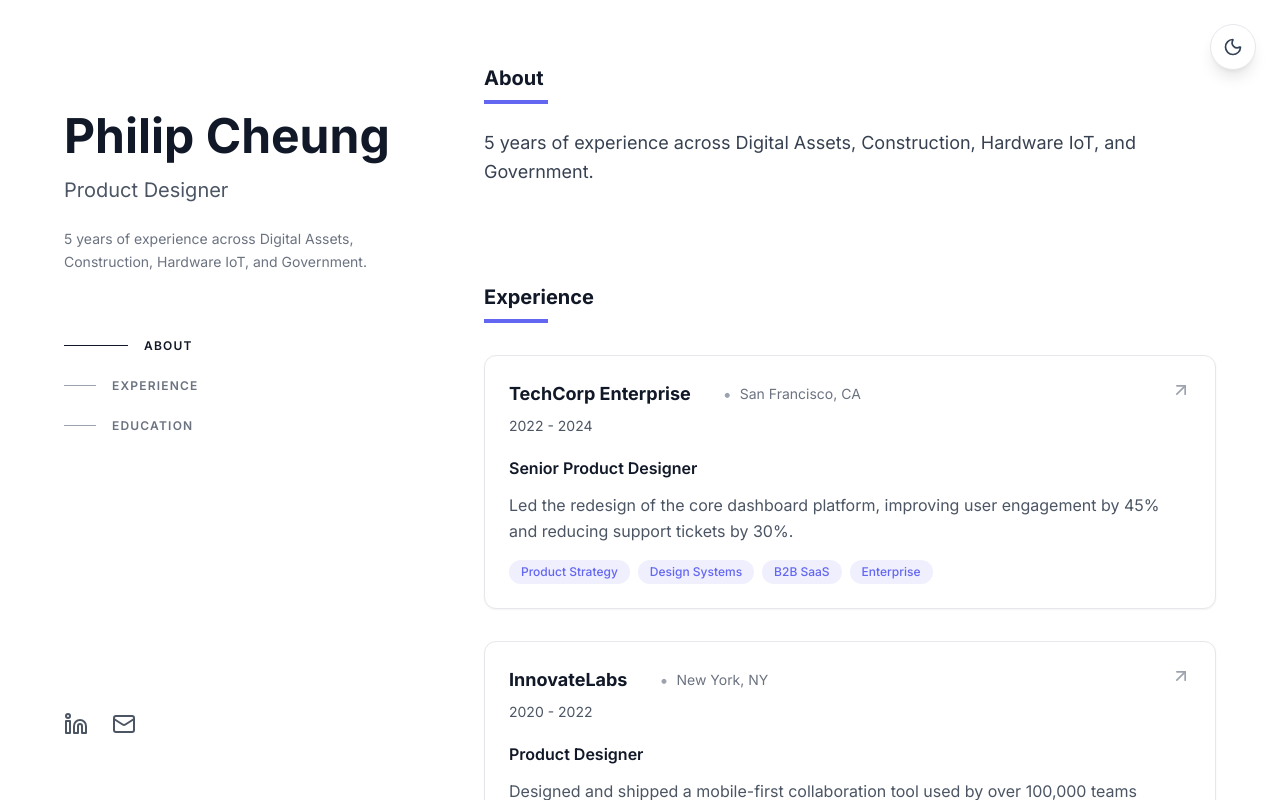
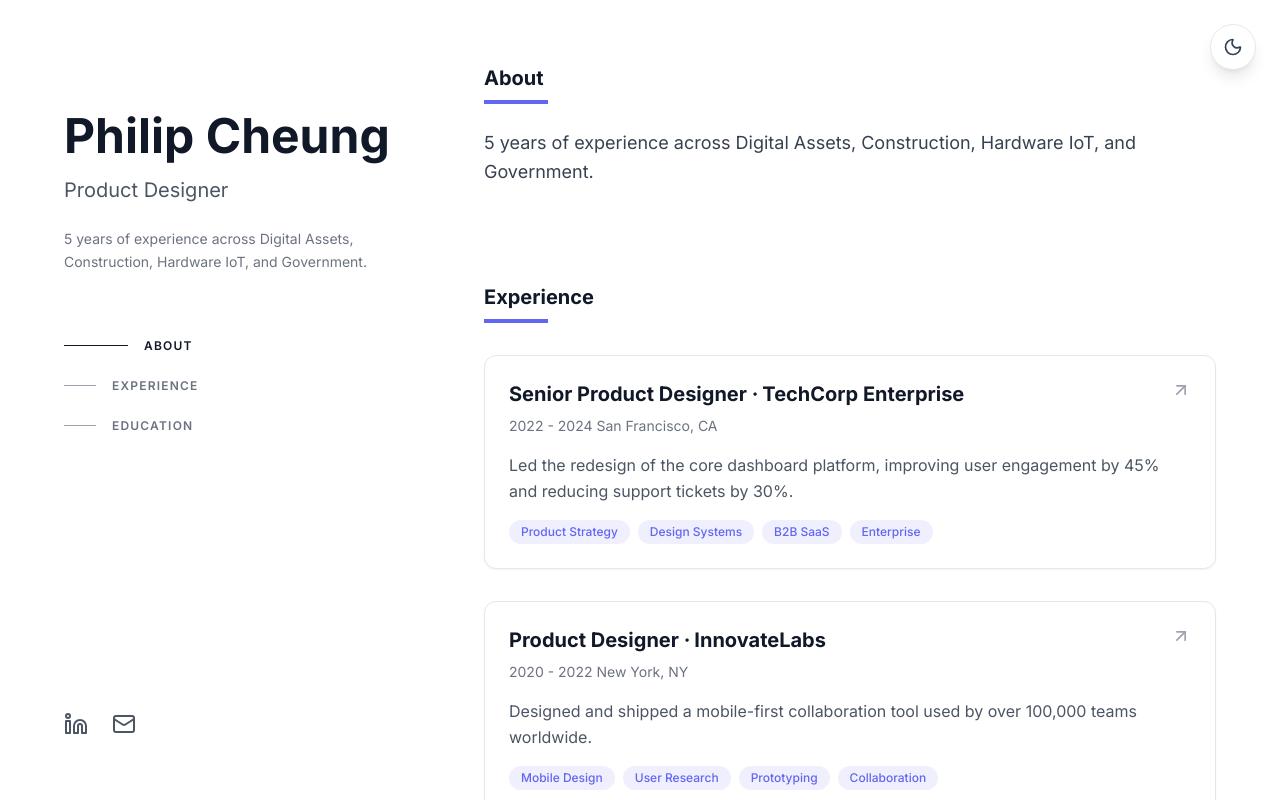
Before and after one commit to Philip-Cheung/portfolio, a React (Vite) app: page / in a window 1280 px wide. Shown: the top 800 px of the page. Built offline with nearby package versions, Linux system fonts and the light colour scheme.

Commit message:
Update work experience card typography to match reference
- Move role to top as larger heading (text-xl font-bold)
- Place company name inline with role, separated by ·
- Put date and location on same line below title
- Improve text hierarchy and readability
- Keep hover states and interactions

```diff
--- a/src/components/Layout/WorkExperienceCards.jsx
+++ b/src/components/Layout/WorkExperienceCards.jsx
@@ -19,39 +19,31 @@ export default function WorkExperienceCards() {
           className="block group cursor-pointer"
         >
           <div className="p-6 rounded-xl border border-gray-200 dark:border-slate-700 bg-white dark:bg-slate-800/50 shadow-sm hover:shadow-xl hover:border-brand-primary dark:hover:border-brand-primary transition-all duration-300">
-            {/* Header */}
+            {/* Header - Role and Company */}
             <div className="flex items-start justify-between gap-4 mb-4">
               <div className="flex-1">
-                <div className="flex items-center gap-2 mb-2">
+                <h3 className="text-xl font-bold text-gray-900 dark:text-white mb-2">
+                  {experience.role} ·
                   <a
                     href={experience.companyUrl}
                     target="_blank"
                     rel="noopener noreferrer"
                     onClick={(e) => e.stopPropagation()}
-                    className="text-lg font-bold text-gray-900 dark:text-white hover:text-brand-primary dark:hover:text-brand-primary transition-colors inline-flex items-center gap-2"
+                    className="hover:text-brand-primary dark:hover:text-brand-primary transition-colors inline-flex items-center gap-1 ml-1"
                   >
                     {experience.company}
                     <ExternalLink className="w-4 h-4 opacity-0 group-hover:opacity-100 transition-opacity" />
                   </a>
-                  <span className="text-gray-400 dark:text-gray-600">•</span>
-                  <span className="text-sm text-gray-500 dark:text-gray-400">
-                    {experience.location}
-                  </span>
-                </div>
-                <p className="text-sm text-gray-600 dark:text-gray-400 mb-1">
-                  {experience.dates}
+                </h3>
+                <p className="text-sm text-gray-500 dark:text-gray-400">
+                  {experience.dates}     {experience.location}
                 </p>
               </div>
               <ArrowUpRight className="w-5 h-5 text-gray-400 group-hover:text-brand-primary group-hover:translate-x-1 group-hover:-translate-y-1 transition-all flex-shrink-0" />
             </div>
 
-            {/* Role */}
-            <h3 className="text-base font-semibold text-gray-900 dark:text-white mb-3">
-              {experience.role}
-            </h3>
-
             {/* Description */}
-            <p className="text-gray-600 dark:text-gray-400 leading-relaxed mb-4">
+            <p className="text-gray-600 dark:text-gray-300 leading-relaxed mb-4">
               {experience.description}
             </p>
 
```
